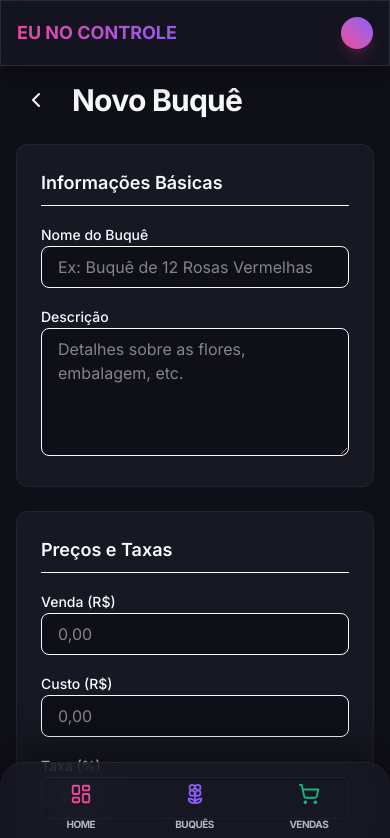
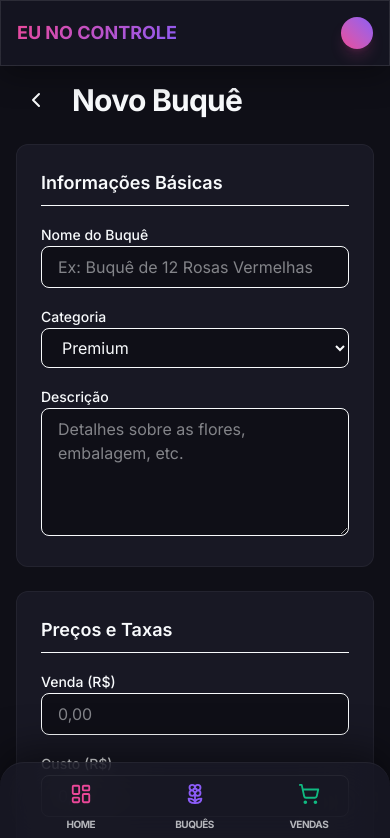
Before and after one commit to EuclidesXcode/eu-no-controle, a Next.js app: page /buques/novo in a window 390 px wide. Shown: the top 838 px of the page. Built offline with nearby package versions, Linux system fonts and the light colour scheme; no server answers.

Commit message:
feat: professional e-commerce filters, categories and mobile refinements

```diff
--- a/src/app/buques/novo/page.tsx
+++ b/src/app/buques/novo/page.tsx
@@ -20,6 +20,7 @@ export default function NovoBuquePage() {
         cost_price: "",
         card_tax: "4.99", // Default tax
         images: [] as string[],
+        category: "premium",
     });
 
     async function handleFileUpload(e: React.ChangeEvent<HTMLInputElement>) {
@@ -70,6 +71,7 @@ export default function NovoBuquePage() {
                     cost_price: parseFloat(formData.cost_price),
                     card_tax: parseFloat(formData.card_tax),
                     images: formData.images,
+                    category: formData.category,
                 },
             ]);
 
@@ -115,6 +117,23 @@ export default function NovoBuquePage() {
                                 value={formData.name}
                                 onChange={e => setFormData({ ...formData, name: e.target.value })}
                             />
+                        </div>
+
+                        <div className="space-y-2">
+                            <label className="text-sm font-medium text-muted-foreground">Categoria</label>
+                            <select
+                                className="w-full bg-background border border-border rounded-lg px-4 py-2 focus:ring-2 focus:ring-primary/50"
+                                value={formData.category}
+                                onChange={e => setFormData({ ...formData, category: e.target.value })}
+                            >
+                                <option value="premium">Premium</option>
+                                <option value="Mini Buquês">Mini Buquês</option>
+                                <option value="Flores individuais">Flores individuais</option>
+                                <option value="Cestas">Cestas</option>
+                                <option value="Presentes">Presentes</option>
+                                <option value="Decorativas">Decorativas</option>
+                                <option value="Caixas Surpresa">Caixas Surpresa</option>
+                            </select>
                         </div>
 
                         <div className="space-y-2">
--- a/src/app/buques/page.tsx
+++ b/src/app/buques/page.tsx
@@ -95,6 +95,7 @@ export default function BuquesPage() {
                             <tr>
                                 <th className="px-6 py-4">Foto</th>
                                 <th className="px-6 py-4">Nome</th>
+                                <th className="px-6 py-4">Categoria</th>
                                 <th className="px-6 py-4">Venda</th>
                                 <th className="px-6 py-4">Custo</th>
                                 <th className="px-6 py-4">Taxa</th>
@@ -128,6 +129,7 @@ export default function BuquesPage() {
                                             </div>
                                         </td>
                                         <td className="px-6 py-4 font-semibold">{buque.name}</td>
+                                        <td className="px-6 py-4 text-xs font-medium text-muted-foreground uppercase tracking-widest">{buque.category || 'premium'}</td>
                                         <td className="px-6 py-4 font-bold text-lg text-primary">R$ {buque.price.toLocaleString('pt-BR', { minimumFractionDigits: 2 })}</td>
                                         <td className="px-6 py-4 text-muted-foreground text-sm">R$ {buque.cost_price.toLocaleString('pt-BR', { minimumFractionDigits: 2 })}</td>
                                         <td className="px-6 py-4 text-muted-foreground text-sm">{buque.card_tax}%</td>
@@ -180,6 +182,7 @@ export default function BuquesPage() {
                                 </div>
                                 <div className="flex-1 min-w-0">
                                     <h4 className="font-bold text-base truncate">{buque.name}</h4>
+                                    <p className="text-[10px] text-muted-foreground uppercase tracking-widest font-bold">{buque.category || 'premium'}</p>
                                     <div className="flex items-center gap-2 mt-1">
                                         <span className="text-primary font-bold">R$ {buque.price.toLocaleString('pt-BR', { minimumFractionDigits: 2 })}</span>
                                         <span className="text-[10px] bg-accent/20 text-accent px-2 py-0.5 rounded-full font-bold">
--- a/src/components/EditBuqueModal.tsx
+++ b/src/components/EditBuqueModal.tsx
@@ -23,7 +23,8 @@ export default function EditBuqueModal({ buque, isOpen, onClose, onSave }: EditM
         cost_price: "",
         card_tax: "4.99",
         images: [] as string[],
-        fixed_commission: "7.00"
+        fixed_commission: "7.00",
+        category: "premium"
     });
 
     useEffect(() => {
@@ -35,7 +36,8 @@ export default function EditBuqueModal({ buque, isOpen, onClose, onSave }: EditM
                 cost_price: buque.cost_price?.toString() || "",
                 card_tax: buque.card_tax?.toString() || "4.99",
                 images: buque.images || [],
-                fixed_commission: buque.fixed_commission?.toString() || "7.00"
+                fixed_commission: buque.fixed_commission?.toString() || "7.00",
+                category: buque.category || "premium"
             });
         }
     }, [buque]);
@@ -89,7 +91,8 @@ export default function EditBuqueModal({ buque, isOpen, onClose, onSave }: EditM
                     cost_price: parseFloat(formData.cost_price),
                     card_tax: parseFloat(formData.card_tax),
                     images: formData.images,
-                    fixed_commission: parseFloat(formData.fixed_commission)
+                    fixed_commission: parseFloat(formData.fixed_commission),
+                    category: formData.category
                 })
                 .eq('id', buque.id);
 
@@ -147,6 +150,22 @@ export default function EditBuqueModal({ buque, isOpen, onClose, onSave }: EditM
                                         value={formData.name}
                                         onChange={e => setFormData({ ...formData, name: e.target.value })}
                                     />
+                                </div>
+                                <div className="space-y-2">
+                                    <label className="text-xs font-medium text-muted-foreground">Categoria</label>
+                                    <select
+                                        className="w-full bg-background border border-border rounded-lg px-4 py-2 focus:ring-2 focus:ring-primary/50 outline-none"
+                                        value={formData.category}
+                                        onChange={e => setFormData({ ...formData, category: e.target.value })}
+                                    >
+                                        <option value="premium">Premium</option>
+                                        <option value="Mini Buquês">Mini Buquês</option>
+                                        <option value="Flores individuais">Flores individuais</option>
+                                        <option value="Cestas">Cestas</option>
+                                        <option value="Presentes">Presentes</option>
+                                        <option value="Decorativas">Decorativas</option>
+                                        <option value="Caixas Surpresa">Caixas Surpresa</option>
+                                    </select>
                                 </div>
                                 <div className="space-y-2">
                                     <label className="text-xs font-medium text-muted-foreground">Descrição Detalhada</label>
```
Also changed, not shown: 1 other file (tests, documents, lock files or other folders).
